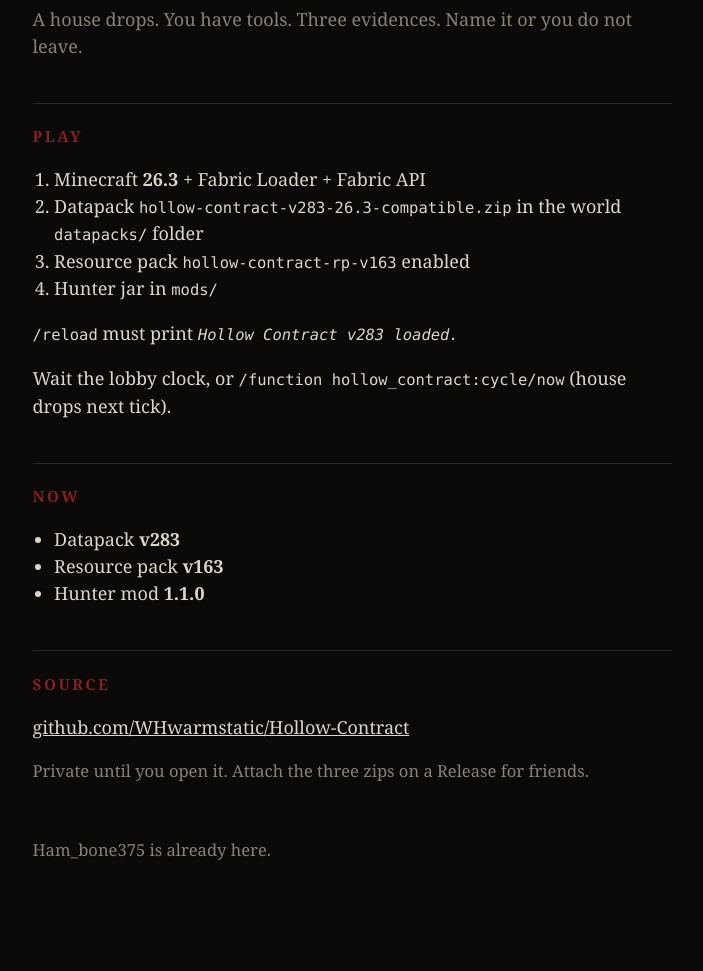
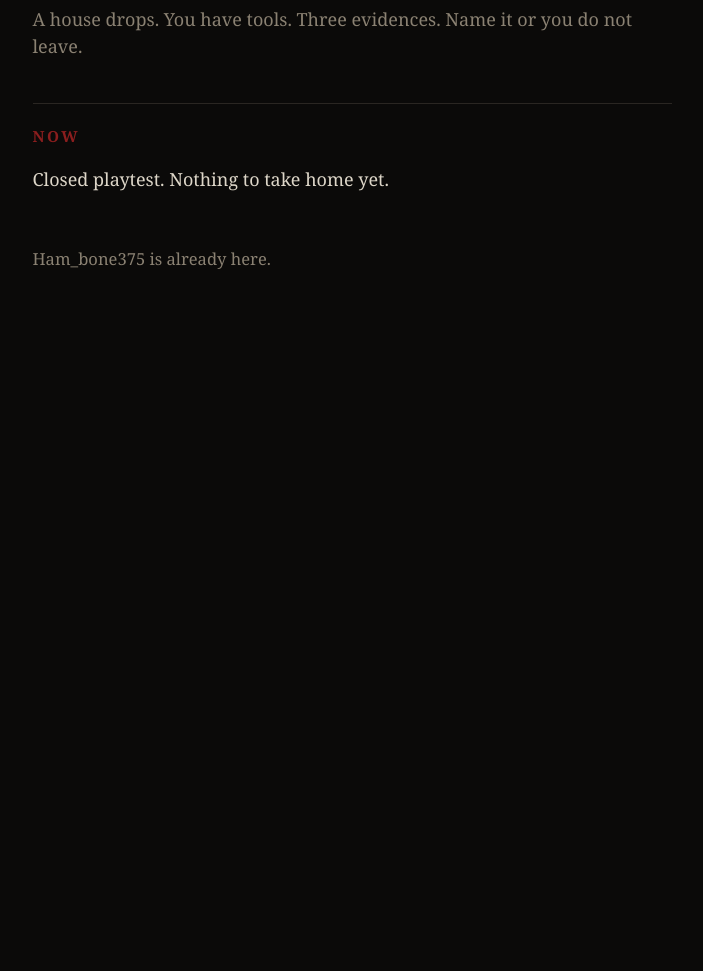
Before and after one commit to WHwarmstatic/Hollow-Contract-Site, a plain HTML site: page index.html in a window 1280 px wide. Shown: the part 200-1171 px from the top of the page, without its empty margins (288-991 px from the left). After the commit the page ends 800 px from the top, so only its background shows below. Drawn offline with Linux system fonts and the light colour scheme.

Commit message:
Remove pack/file names and download paths until requested

```diff
--- a/index.html
+++ b/index.html
@@ -8,35 +8,13 @@
 </head>
 <body>
   <main>
-    <p class="kicker">Minecraft 26.3</p>
+    <p class="kicker">A contract</p>
     <h1>Hollow Contract</h1>
     <p class="lede">A house drops. You have tools. Three evidences. Name it or you do not leave.</p>
 
     <section>
-      <h2>Play</h2>
-      <ol>
-        <li>Minecraft <strong>26.3</strong> + Fabric Loader + Fabric API</li>
-        <li>Datapack <code>hollow-contract-v283-26.3-compatible.zip</code> in the world <code>datapacks/</code> folder</li>
-        <li>Resource pack <code>hollow-contract-rp-v163</code> enabled</li>
-        <li>Hunter jar in <code>mods/</code></li>
-      </ol>
-      <p><code>/reload</code> must print <em>Hollow Contract v283 loaded.</em></p>
-      <p>Wait the lobby clock, or <code>/function hollow_contract:cycle/now</code> (house drops next tick).</p>
-    </section>
-
-    <section>
       <h2>Now</h2>
-      <ul>
-        <li>Datapack <strong>v283</strong></li>
-        <li>Resource pack <strong>v163</strong></li>
-        <li>Hunter mod <strong>1.1.0</strong></li>
-      </ul>
-    </section>
-
-    <section>
-      <h2>Source</h2>
-      <p><a href="https://github.com/WHwarmstatic/Hollow-Contract">github.com/WHwarmstatic/Hollow-Contract</a></p>
-      <p class="mute">Private until you open it. Attach the three zips on a Release for friends.</p>
+      <p>Closed playtest. Nothing to take home yet.</p>
     </section>
 
     <footer>Ham_bone375 is already here.</footer>
```
Also changed, not shown: 1 other file.
